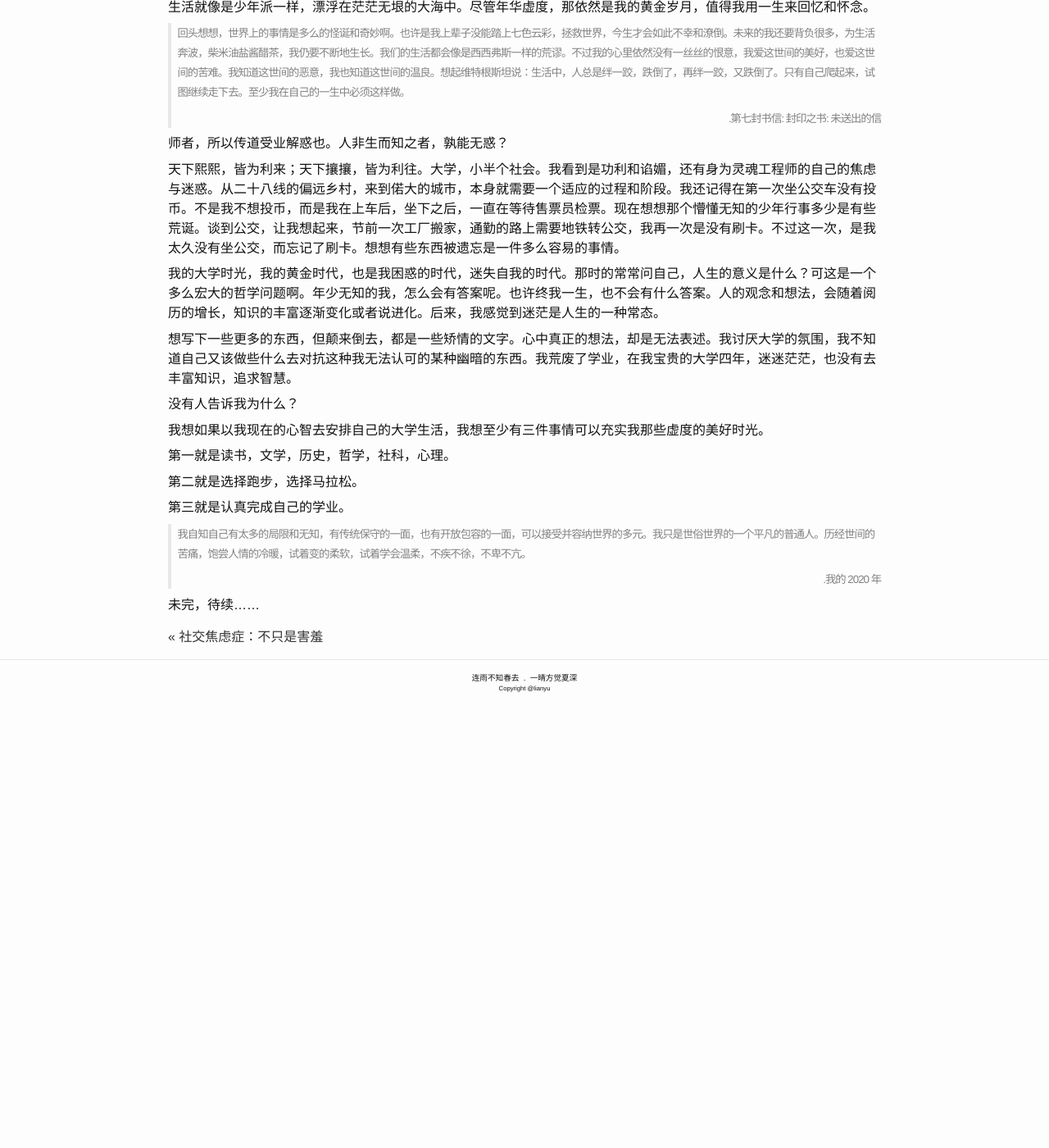
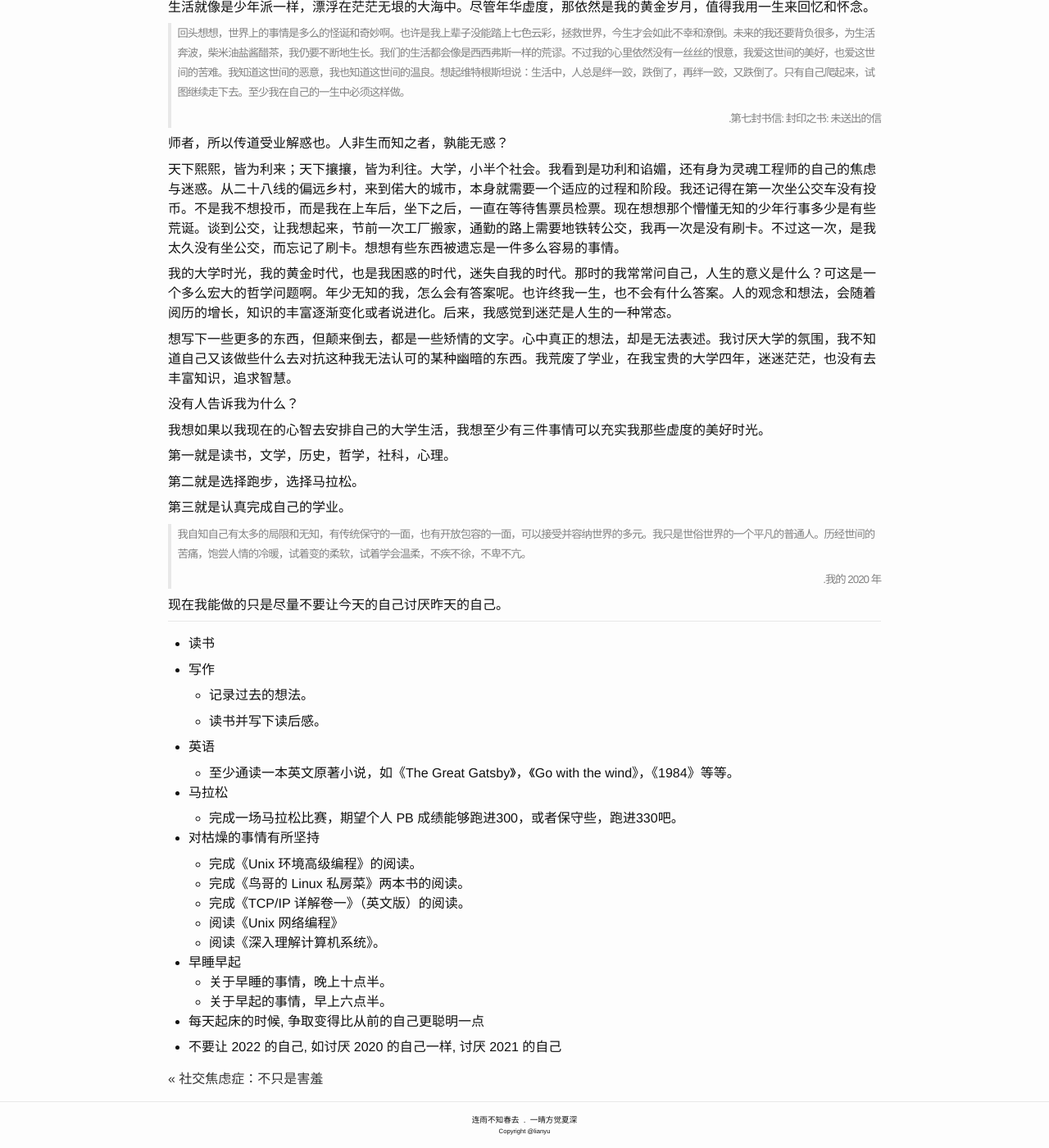
Before and after one commit to lianyu1115/lianyu, a Jekyll site: the page built from _essays/2021-02-19-我的大学时光.md, in a window 1280 px wide and 1400 px high, scrolled down 621 px. Shown: the whole window at 82% size. Built offline with Jekyll 4.4.1, drawn with Linux system fonts in a browser that asks for light colours; before the commit the page ends 1482 px from its top, so only the background shows below that.

Commit message:
Update 2021-02-19-我的大学时光.md

```diff
--- a/_essays/2021-02-19-我的大学时光.md
+++ b/_essays/2021-02-19-我的大学时光.md
@@ -24,7 +24,7 @@ tags: ''
 
 天下熙熙，皆为利来；天下攘攘，皆为利往。大学，小半个社会。我看到是功利和谄媚，还有身为灵魂工程师的自己的焦虑与迷惑。从二十八线的偏远乡村，来到偌大的城市，本身就需要一个适应的过程和阶段。我还记得在第一次坐公交车没有投币。不是我不想投币，而是我在上车后，坐下之后，一直在等待售票员检票。现在想想那个懵懂无知的少年行事多少是有些荒诞。谈到公交，让我想起来，节前一次工厂搬家，通勤的路上需要地铁转公交，我再一次是没有刷卡。不过这一次，是我太久没有坐公交，而忘记了刷卡。想想有些东西被遗忘是一件多么容易的事情。
 
-我的大学时光，我的黄金时代，也是我困惑的时代，迷失自我的时代。那时的常常问自己，人生的意义是什么？可这是一个多么宏大的哲学问题啊。年少无知的我，怎么会有答案呢。也许终我一生，也不会有什么答案。人的观念和想法，会随着阅历的增长，知识的丰富逐渐变化或者说进化。后来，我感觉到迷茫是人生的一种常态。
+我的大学时光，我的黄金时代，也是我困惑的时代，迷失自我的时代。那时的我常常问自己，人生的意义是什么？可这是一个多么宏大的哲学问题啊。年少无知的我，怎么会有答案呢。也许终我一生，也不会有什么答案。人的观念和想法，会随着阅历的增长，知识的丰富逐渐变化或者说进化。后来，我感觉到迷茫是人生的一种常态。
 
 想写下一些更多的东西，但颠来倒去，都是一些矫情的文字。心中真正的想法，却是无法表述。我讨厌大学的氛围，我不知道自己又该做些什么去对抗这种我无法认可的某种幽暗的东西。我荒废了学业，在我宝贵的大学四年，迷迷茫茫，也没有去丰富知识，追求智慧。
 
@@ -41,4 +41,38 @@ tags: ''
 > <small>我自知自己有太多的局限和无知，有传统保守的一面，也有开放包容的一面，可以接受并容纳世界的多元。我只是世俗世界的一个平凡的普通人。历经世间的苦痛，饱尝人情的冷暖，试着变的柔软，试着学会温柔，不疾不徐，不卑不亢。</small>
 > <div style="text-align: right"><small>.我的 2020 年</small></div>
 
-未完，待续……
+现在我能做的只是尽量不要让今天的自己讨厌昨天的自己。
+
+- - -
+
+- 读书
+
+- 写作
+
+    - 记录过去的想法。
+
+    - 读书并写下读后感。
+
+- 英语
+
+    - 至少通读一本英文原著小说，如《The Great Gatsby》，《Go with the wind》，《1984》等等。
+
+- 马拉松
+
+    - 完成一场马拉松比赛，期望个人 PB 成绩能够跑进300，或者保守些，跑进330吧。
+
+- 对枯燥的事情有所坚持
+
+    - 完成《Unix 环境高级编程》的阅读。
+    - 完成《鸟哥的 Linux 私房菜》两本书的阅读。
+    - 完成《TCP/IP 详解卷一》（英文版）的阅读。
+    - 阅读《Unix 网络编程》
+    - 阅读《深入理解计算机系统》。
+
+- 早睡早起
+    - 关于早睡的事情，晚上十点半。
+    - 关于早起的事情，早上六点半。
+
+- 每天起床的时候, 争取变得比从前的自己更聪明一点
+
+- 不要让 2022 的自己, 如讨厌 2020 的自己一样, 讨厌 2021 的自己
```
